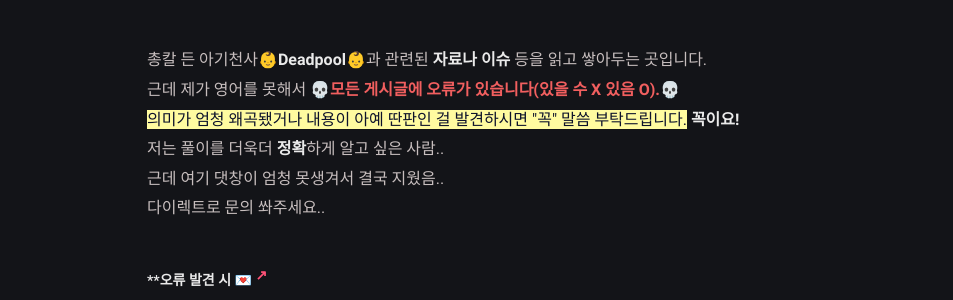
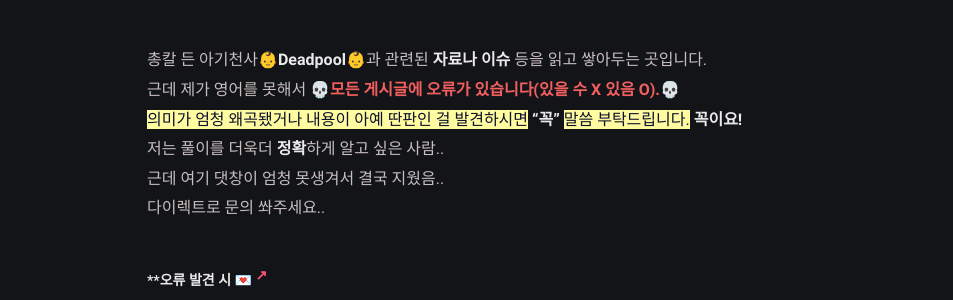
Before and after one commit to iwdstry/yeieje, a Jekyll site: the page built from about.md, in a window 1280 px wide. Shown: the part 465-765 px from the top of the page, without its empty margins (163-1116 px from the left). Built offline with Jekyll 4.4.1, drawn with Linux system fonts in a browser that asks for light colours.

```diff
--- a/about.md
+++ b/about.md
@@ -13,7 +13,7 @@ comments: false
 <br/>
 총칼 든 아기천사👶**Deadpool**👶과 관련된 **자료나 이슈** 등을 읽고 쌓아두는 곳입니다. <br/>
 근데 제가 영어를 못해서 **<span style="color:#F15F5F">💀모든 게시글에 오류가 있습니다(있을 수 X 있음 O).💀</span>**<br/>
-<mark>의미가 엄청 왜곡됐거나 내용이 아예 딴판인 걸 발견하시면 "꼭" 말씀 부탁드립니다.</mark> **꼭이요!**<br/>
+<mark>의미가 엄청 왜곡됐거나 내용이 아예 딴판인 걸 발견하시면</mark> **"꼭"** <mark>말씀 부탁드립니다.</mark> **꼭이요!**<br/>
 저는 풀이를 더욱더 **정확**하게 알고 싶은 사람.. <br/> 근데 여기 댓창이 엄청 못생겨서 결국 지웠음..<br/>
 다이렉트로 문의 쏴주세요..
 <br/>
```
